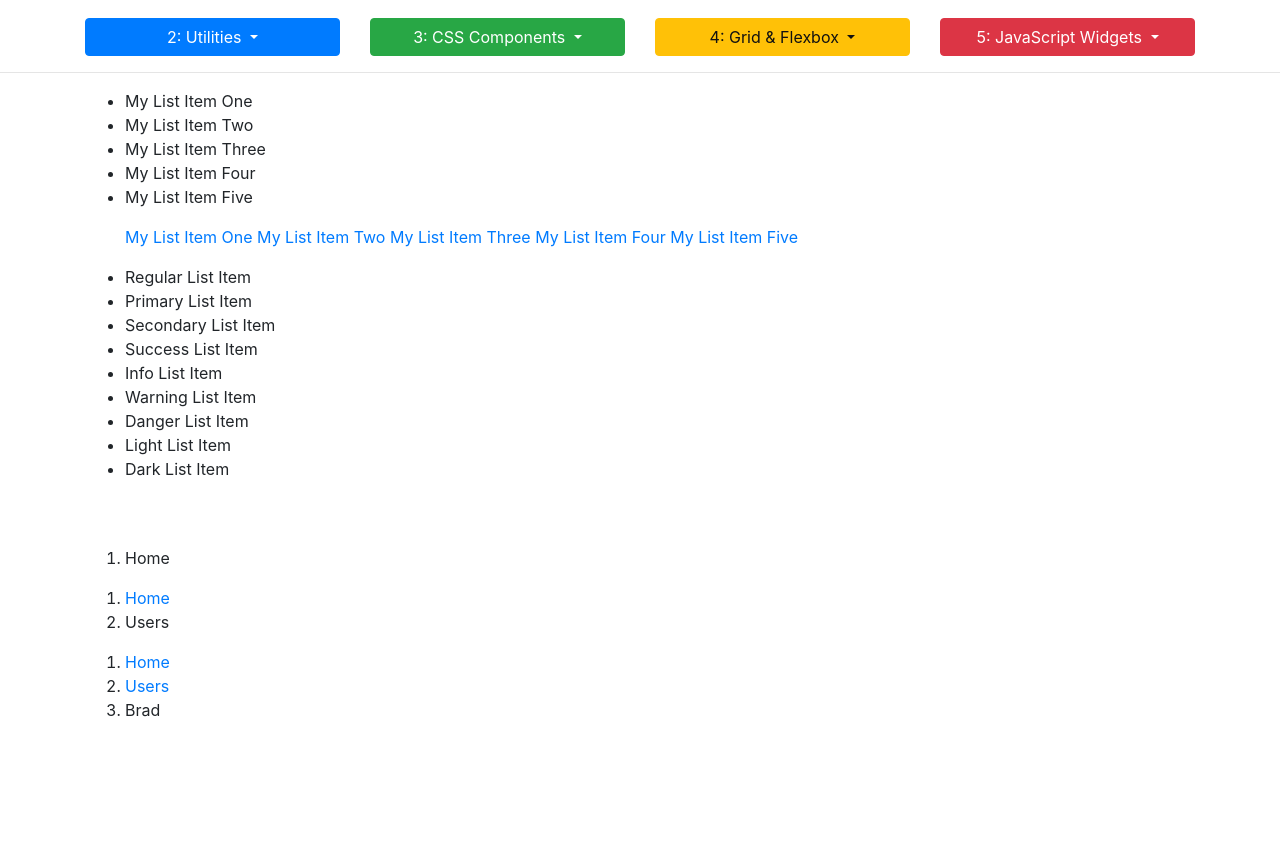
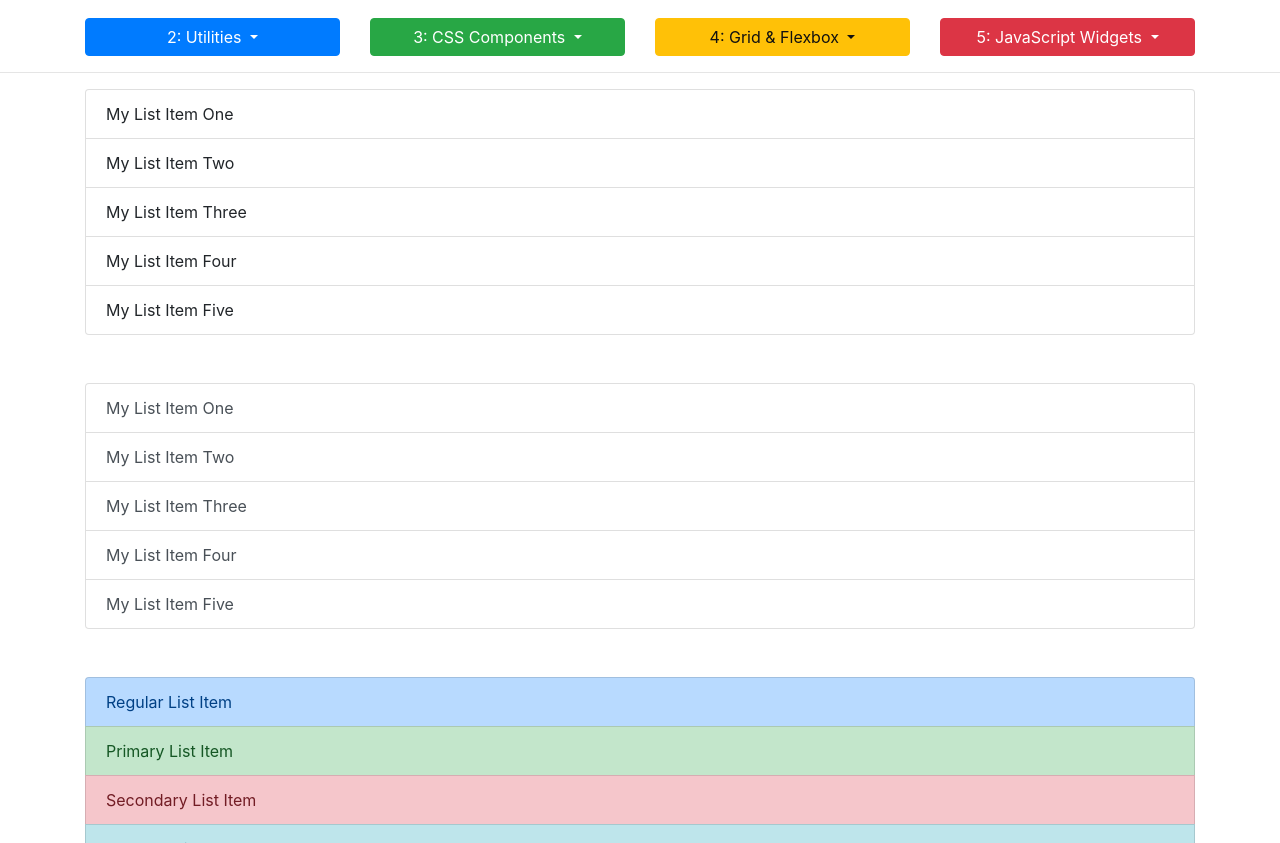
Before and after one commit to a-soliman/bootstrap4, a website: page src/3_4_list_groups_badges.html in a window 1280 px wide. Shown: the part 109-952 px from the top of the page. Drawn offline with nearby package versions, Linux system fonts and the light colour scheme.

Commit message:
list badges

```diff
--- a/src/3_4_list_groups_badges.html
+++ b/src/3_4_list_groups_badges.html
@@ -82,60 +82,87 @@
         <!--########################START HERE#########################-->
 
         <!-- LIST GROUP -->
-        <ul>
-            <li>My List Item One</li>
-            <li>My List Item Two</li>
-            <li>My List Item Three</li>
-            <li>My List Item Four</li>
-            <li>My List Item Five</li>
+        <ul class="list-group mb-5">
+            <li class="list-group-item">My List Item One</li>
+            <li class="list-group-item">My List Item Two</li>
+            <li class="list-group-item">My List Item Three</li>
+            <li class="list-group-item">My List Item Four</li>
+            <li class="list-group-item">My List Item Five</li>
         </ul>
 
         <!-- LIST GROUP WITH LINKS -->
-        <ul>
-            <a href="#">My List Item One</a>
-            <a href="#">My List Item Two</a>
-            <a href="#">My List Item Three</a>
-            <a href="#">My List Item Four</a>
-            <a href="#">My List Item Five</a>
+        <ul class="list-group mb-5">
+            <a class="list-group-item list-group-item-action" href="#">My List Item One</a>
+            <a class="list-group-item list-group-item-action" href="#">My List Item Two</a>
+            <a class="list-group-item list-group-item-action" href="#">My List Item Three</a>
+            <a class="list-group-item list-group-item-action" href="#">My List Item Four</a>
+            <a class="list-group-item list-group-item-action" href="#">My List Item Five</a>
         </ul>
 
 
         <!-- CONTEXTUAL CLASSES -->
-        <ul>
-            <li>Regular List Item</li>
-            <li>Primary List Item</li>
-            <li>Secondary List Item</li>
-            <li>Success List Item</li>
-            <li>Info List Item</li>
-            <li>Warning List Item</li>
-            <li>Danger List Item</li>
-            <li>Light List Item</li>
-            <li>Dark List Item</li>
+        <ul class="list-group mb-5">
+            <li class="list-group-item list-group-item-primary">Regular List Item</li>
+            <li class="list-group-item list-group-item-success">Primary List Item</li>
+            <li class="list-group-item list-group-item-danger">Secondary List Item</li>
+            <li class="list-group-item list-group-item-info">Success List Item</li>
+            <li class="list-group-item list-group-item-light">Info List Item</li>
+            <li class="list-group-item list-group-item-dark">Warning List Item</li>
+            <li class="list-group-item list-group-item-secondary">Danger List Item</li>
+            <li class="list-group-item list-group-item-primary">Light List Item</li>
+            <li class="list-group-item list-group-item-primary">Dark List Item</li>
         </ul>
 
 
         <!-- JAVASCRIPT BEHAVIOR -->
         <div class="row mb-5">
           <div class="col-4">
-
+            <div class="list-group mb-5" id="list-tap" role="tablist">
+              <a class="list-group-item list-group-item-action active" id="list-home-list" href="#list-home" data-toggle="list">Home</a>
+              <a class="list-group-item list-group-item-action" id="list-about-list" href="#list-about" data-toggle="list">About</a>
+              <a class="list-group-item list-group-item-action" id="list-services-list" href="#list-services" data-toggle="list">Services</a>
+          </div>
           </div>
           <div class="col-8">
-
+            <div class="tab-content" id="nav-tabContent">
+              <div id="list-home" role="tabpanel" class="tab-pane fade show active">
+                Home content...
+              </div>
+              <div id="list-about" role="tabpanel" class="tab-pane fade ">
+                About content...
+              </div>
+              <div id="list-services" role="tabpanel" class="tab-pane fade ">
+                Services content...
+              </div>
+            </div>
           </div>
         </div>
 
+        <!-- BADGE -->
+
+        <ul class="list-group mb-5">
+            <li class="list-group-item">My List Item One</li>
+            <li class="list-group-item d-flex justify-content-between align-items-center">My List Item Two
+              <span class="badge badge-primary ">30</span>
+            </li>
+            <li class="list-group-item">My List Item Three</li>
+            <li class="list-group-item">My List Item Four</li>
+            <li class="list-group-item">My List Item Five</li>
+        </ul>
+
+
         <!-- BREADCRUMB -->
-        <ol>
-            <li>Home</li>
+        <ol class="breadcrumb">
+            <li class="breadcrumb-item active">Home</li>
         </ol>
-        <ol>
-            <li><a href="#">Home</a></li>
-            <li>Users</li>
+        <ol class="breadcrumb">
+            <li class="breadcrumb-item"><a href="#">Home</a></li>
+            <li class="breadcrumb-item active">Users</li>
         </ol>
-        <ol>
-            <li><a href="#">Home</a></li>
-            <li><a href="#">Users</a></li>
-            <li>Brad</li>
+        <ol class="breadcrumb">
+            <li class="breadcrumb-item "><a href="#">Home</a></li>
+            <li class="breadcrumb-item "><a href="#">Users</a></li>
+            <li class="breadcrumb-item active">Brad</li>
         </ol>
 
     </div><!-- ./container -->
```
Also changed, not shown: dist/3_4_list_groups_badges.html.
